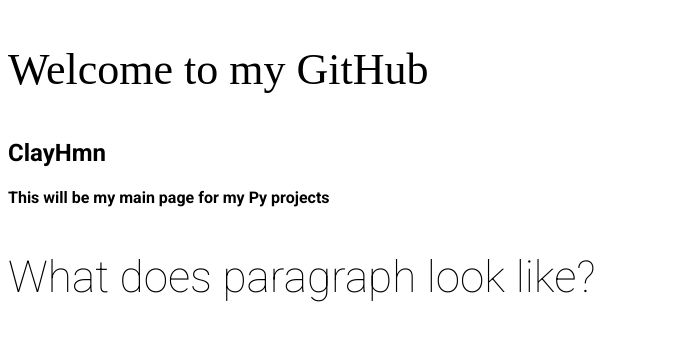
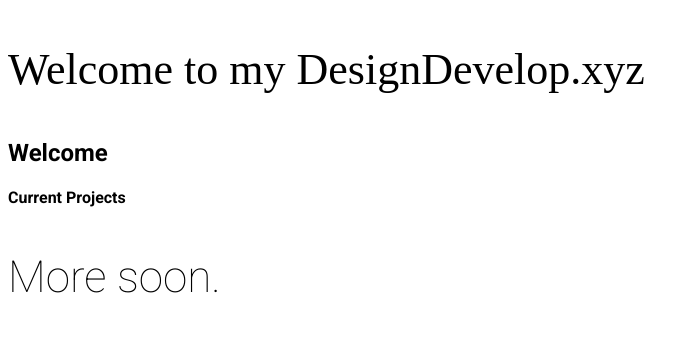
Before and after one commit to clayhmn/clayhmn.github.com, a plain HTML site: page index.html in a window 1280 px wide. Shown: the whole page, without its empty margins (0-699 px from the left). Drawn offline with Linux system fonts and the light colour scheme; a web font is replaced by a local one.

Commit message:
Update index.html

```diff
--- a/index.html
+++ b/index.html
@@ -28,13 +28,13 @@
 
 <body>
 <div class="headline">
-<p>Welcome to my GitHub</p>
+<p>Welcome to my DesignDevelop.xyz</p>
 </div>
-<h2>ClayHmn</h2>
+<h2>Welcome</h2>
 
-<h4>This will be my main page for my Py projects</h4>
+<h4>Current Projects</h4>
 
-<p>What does paragraph look like?</p>
+<p>More soon.</p>
 
 </body>
 </html>
```
